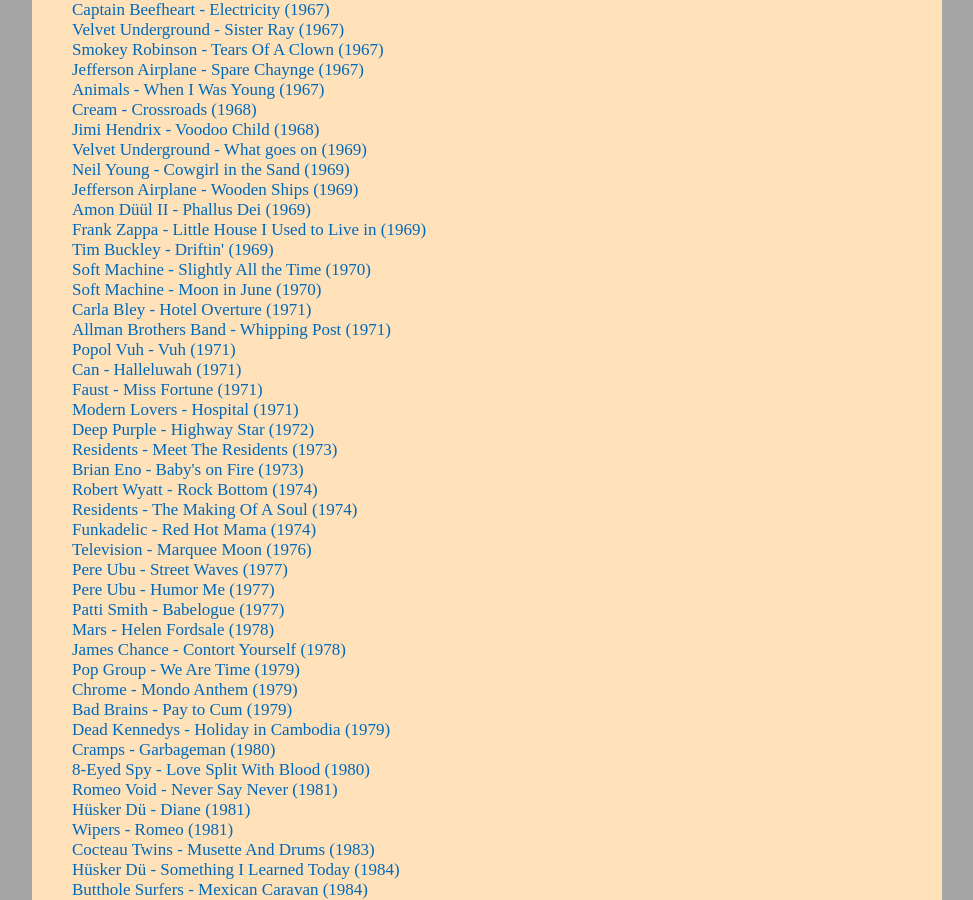
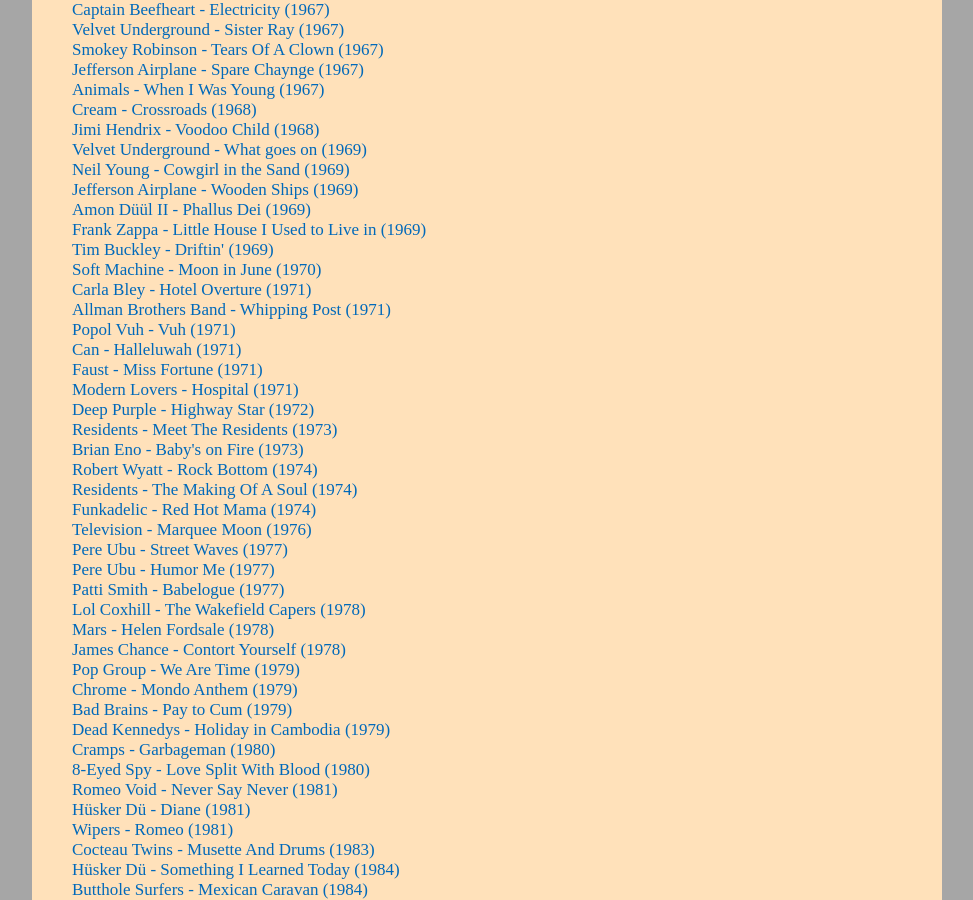
Before and after one commit to witbag/witbag.github.io, a Jekyll site: the page built from inspiration/index.html, in a window 1280 px wide and 900 px high, scrolled down 364 px. Shown: the whole window, without its empty margins (153-1126 px from the left). Built offline with Jekyll 4.4.1, drawn with Linux system fonts in a browser that asks for light colours; some of the changed text lies outside the part shown.

Commit message:
Update index.html

```diff
--- a/inspiration/index.html
+++ b/inspiration/index.html
@@ -30,7 +30,6 @@
 <a href="https://www.yout-ube.com/watch?v=ygfpMapPPs4" target=_blank>Amon Düül II - Phallus Dei (1969)</a><br>
 <a href="https://www.yout-ube.com/watch?v=jsGQw6Oo_OQ" target=_blank>Frank Zappa - Little House I Used to Live in (1969)</a><br>
 <a href="https://www.yout-ube.com/watch?v=Ef4pIdhfKQ0" target=_blank>Tim Buckley - Driftin' (1969)</a><br>
-<a href="https://www.yout-ube.com/watch?v=N0BrETlZ5ys" target=_blank>Soft Machine - Slightly All the Time (1970)</a><br>
 <a href="https://www.yout-ube.com/watch?v=IJFSIX_uVPM" target=_blank>Soft Machine - Moon in June (1970)</a><br>
 <a href="https://www.yout-ube.com/watch?v=PjlgwwEevzQ" target=_blank>Carla Bley - Hotel Overture (1971)</a><br>
 <a href="https://www.yout-ube.com/watch?v=4ppYldfTMiE" target=_blank>Allman Brothers Band - Whipping Post (1971)</a><br>
@@ -48,6 +47,7 @@
 <a href="https://www.yout-ube.com/watch?v=mk1sqOpPn3E" target=_blank>Pere Ubu - Street Waves (1977)</a><br>
 <a href="https://www.yout-ube.com/watch?v=vqNUVhGYJ0k" target=_blank>Pere Ubu - Humor Me (1977)</a><br>
 <a href="https://www.yout-ube.com/watch?v=fRDh_cB3PoY" target=_blank>Patti Smith - Babelogue (1977)</a><br>
+<a href="https://www.yout-ube.com/watch?v=D406KSMOsnU" target=_blank>Lol Coxhill - The Wakefield Capers (1978)</a><br>
 <a href="https://www.yout-ube.com/watch?v=NYxa9v1jk94" target=_blank>Mars - Helen Fordsale (1978)</a><br>
 <a href="https://www.yout-ube.com/watch?v=_wcn6PCGPN4" target=_blank>James Chance - Contort Yourself (1978)</a><br>
 <a href="https://www.yout-ube.com/watch?v=okG8mlvAKT8" target=_blank>Pop Group - We Are Time (1979)</a><br>
```
Also changed, not shown: other parts of inspiration/index.html (+1 -0 lines).
